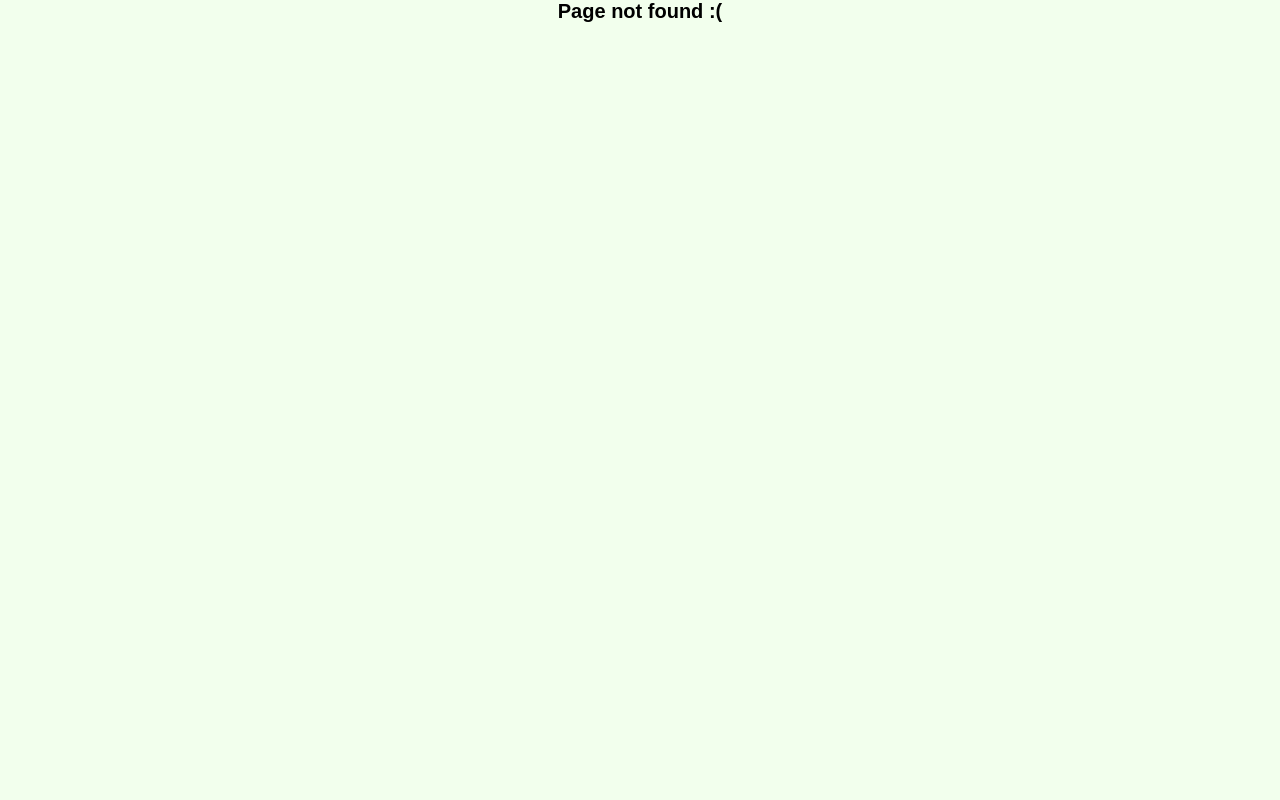
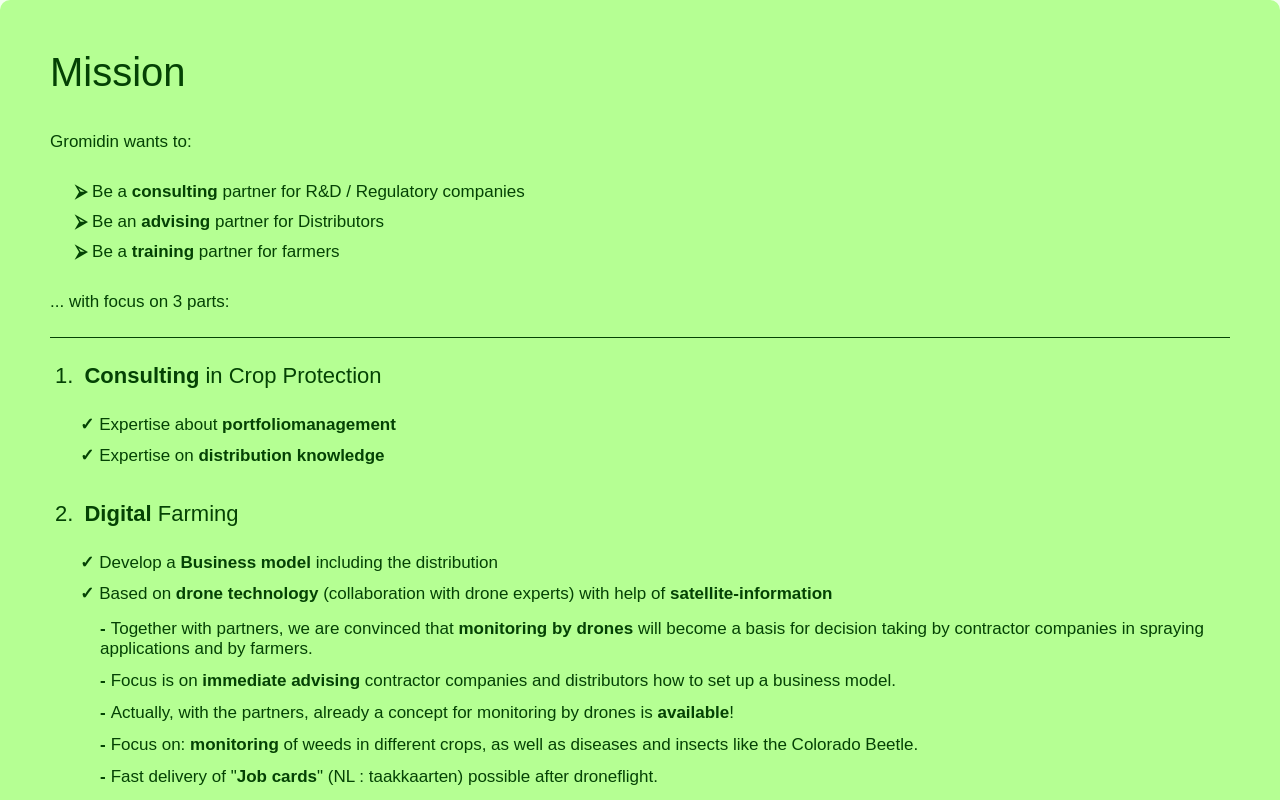
Before and after one commit to HiHighs/gromidin, a React (Vite) app: page /mission in a window 1280 px wide. Before the commit this address had no page. Built offline with nearby package versions, Linux system fonts and the light colour scheme.

Commit message:
Misson page

```diff
--- a/src/App.tsx
+++ b/src/App.tsx
@@ -3,12 +3,14 @@
 import Contact from './pages/Contact';
 import Home from './pages/Home';
 import PageNotFound from './pages/PageNotFound';
+import Mission from './pages/Mission';
 
 function App() {
   return (
     <BrowserRouter>
       <Routes>
         <Route index element={<Home />} />
+        <Route path='/mission' element={<Mission />} />
         <Route path='/about' element={<About />} />
         <Route path='/contact' element={<Contact />} />
         <Route path='*' element={<PageNotFound />} />
--- a/src/Components/Navigation/Navigation.tsx
+++ b/src/Components/Navigation/Navigation.tsx
@@ -45,6 +45,9 @@
           <NavLink to='/'>Home</NavLink>
         </li>
         <li>
+          <NavLink to='/mission'>Mission</NavLink>
+        </li>
+        <li>
           <NavLink to='/about'>About</NavLink>
         </li>
         <li>
--- a/src/Components/Objective/Objective.tsx
+++ b/src/Components/Objective/Objective.tsx
@@ -1,19 +1,29 @@
 import { forwardRef } from 'react';
 import styles from './Objective.module.css';
+import { Link } from 'react-router-dom';
 
 const Objective = forwardRef<HTMLDivElement>((_, ref) => {
   return (
     <div className={styles.objective} ref={ref}>
       <div className={styles.container}>
-        <div className={`${styles.imageContainer} ${styles.imageContainer1}`}>
+        <Link
+          to='mission'
+          className={`${styles.imageContainer} ${styles.imageContainer1}`}
+        >
           <h3>Consulting Crop Protection</h3>
-        </div>
-        <div className={`${styles.imageContainer} ${styles.imageContainer2}`}>
+        </Link>
+        <Link
+          to='mission'
+          className={`${styles.imageContainer} ${styles.imageContainer2}`}
+        >
           <h3>Digital farming</h3>
-        </div>
-        <div className={`${styles.imageContainer} ${styles.imageContainer3}`}>
+        </Link>
+        <Link
+          to='mission'
+          className={`${styles.imageContainer} ${styles.imageContainer3}`}
+        >
           <h3>Promoting in Flanders</h3>
-        </div>
+        </Link>
       </div>
     </div>
   );
--- /dev/null
+++ b/src/pages/Mission.module.css
@@ -0,0 +1,92 @@
+.container {
+  max-width: 1280px;
+  margin: 0 auto;
+  background-color: var(--lighter-green);
+  text-align: left;
+  padding: 50px 50px 20px 50px;
+  font-size: 1.7rem;
+  color: var(--darker-green);
+  border-radius: 10px;
+  margin-bottom: 75px;
+  margin-top: 25px;
+}
+
+.container h1 {
+  font-size: 4rem;
+  margin-bottom: 12px;
+  font-weight: 400;
+}
+
+.container p {
+  padding: 25px 0;
+}
+
+.goals {
+  list-style: none;
+}
+
+.goals li {
+  margin-left: 20px;
+  padding: 5px;
+}
+
+.goals li::before {
+  content: '⮚';
+  font-weight: 600;
+  padding-right: 5px;
+}
+
+.parts {
+  list-style: none;
+  border-top: 1px solid var(--darker-green);
+}
+
+.parts h2 {
+  font-weight: 400;
+  font-size: 2.2rem;
+  margin-bottom: 20px;
+}
+
+.parts h2 strong {
+  margin-left: 5px;
+}
+
+.parts ul {
+  list-style: none;
+}
+
+.parts li {
+  padding: 5px;
+}
+
+.part {
+  margin-top: 20px;
+}
+
+.part li {
+  margin-left: 20px;
+}
+
+.part li::before {
+  content: '✓';
+  font-weight: 600;
+  padding-right: 5px;
+}
+
+.part li li {
+  padding: 6px 0;
+}
+
+.part li li::before {
+  content: '-';
+  padding-right: 5px;
+}
+
+.parts > .part:nth-of-type(2) ul ul > li:first-child {
+  padding-top: 15px;
+}
+
+.part p {
+  padding: 0px 50px 20px 25px;
+  line-height: 2.2rem;
+}
--- /dev/null
+++ b/src/pages/Mission.tsx
@@ -0,0 +1,131 @@
+import { useEffect, useRef, useState } from 'react';
+import Navigation from '../Components/Navigation/Navigation';
+import styles from './Mission.module.css';
+import Footer from '../Components/Footer/Footer';
+
+function Mission() {
+  const [mobileMenuOpen, setMobileMenuOpen] = useState(false);
+  const containerRef = useRef<null | HTMLDivElement>(null);
+
+  useEffect(() => {
+    if (containerRef.current) containerRef.current.scrollIntoView();
+  });
+
+  return (
+    <>
+      <Navigation
+        mobileMenuOpen={mobileMenuOpen}
+        setMobileMenuOpen={setMobileMenuOpen}
+      />
+
+      <div ref={containerRef} className={styles.container}>
+        <h1>Mission</h1>
+
+        <div>
+          <p>Gromidin wants to:</p>
+          <ul className={styles.goals}>
+            <li>
+              Be a <strong>consulting</strong> partner for R&D / Regulatory
+              companies
+            </li>
+            <li>
+              Be an <strong>advising</strong> partner for Distributors
+            </li>
+            <li>
+              Be a <strong>training</strong> partner for farmers
+            </li>
+          </ul>
+          <p>... with focus on 3 parts:</p>
+
+          <ol className={styles.parts}>
+            <li className={styles.part}>
+              <h2>
+                1. <strong>Consulting</strong> in Crop Protection
+              </h2>
+              <ul>
+                <li>
+                  Expertise about <strong>portfoliomanagement</strong>
+                </li>
+                <li>
+                  Expertise on <strong>distribution knowledge</strong>
+                </li>
+              </ul>
+            </li>
+
+            <li className={styles.part}>
+              <h2>
+                2. <strong>Digital</strong> Farming
+              </h2>
+              <ul>
+                <li>
+                  Develop a <strong>Business model</strong> including the
+                  distribution
+                </li>
+                <li>
+                  Based on <strong>drone technology</strong> (collaboration with
+                  drone experts) with help of{' '}
+                  <strong>satellite-information</strong>
+                  <ul>
+                    <li>
+                      Together with partners, we are convinced that{' '}
+                      <strong>monitoring by drones</strong> will become a basis
+                      for decision taking by contractor companies in spraying
+                      applications and by farmers.
+                    </li>
+                    <li>
+                      Focus is on <strong>immediate advising</strong> contractor
+                      companies and distributors how to set up a business model.
+                    </li>
+                    <li>
+                      Actually, with the partners, already a concept for
+                      monitoring by drones is <strong>available</strong>!
+                    </li>
+                    <li>
+                      Focus on: <strong>monitoring</strong> of weeds in
+                      different crops, as well as diseases and insects like the
+                      Colorado Beetle.
+                    </li>
+                    <li>
+                      Fast delivery of "<strong>Job cards</strong>" (NL :
+                      taakkaarten) possible after droneflight.
+                    </li>
+                  </ul>
+                </li>
+              </ul>
+            </li>
+
+            <li className={styles.part}>
+              <h2>
+                3. Promotion of <strong>Digital Farming</strong> in Flanders
+                (Belgium)
+              </h2>
+              <p>
+                The aim is to indicate a series of methods to consider the
+                various possibilities for digital farming in Flanders in a calm
+                and constructive way. At the end of the day, every arable farmer
+                or adviser in crop protection wants to be proud of their work,
+                to have fun We are convinced that precision agriculture will
+                give young, dynamic farmers and advisors extra pleasure in their
+                work.
+              </p>
+              <p>
+                What is thought about in the brain and daily thinking is
+                translated into job satisfaction and extra engagement through
+                support with tools The results can also be used to go to the
+                outside world and show how the arable farmer is making rapid
+                progress in terms of durable business. The enthusiasm for the
+                company will grow! A parallel to “Digital Transformation” that
+                is currently occurring at most top companies can certainly be
+                found here
+              </p>
+            </li>
+          </ol>
+        </div>
+      </div>
+
+      <Footer />
+    </>
+  );
+}
+
+export default Mission;
```
